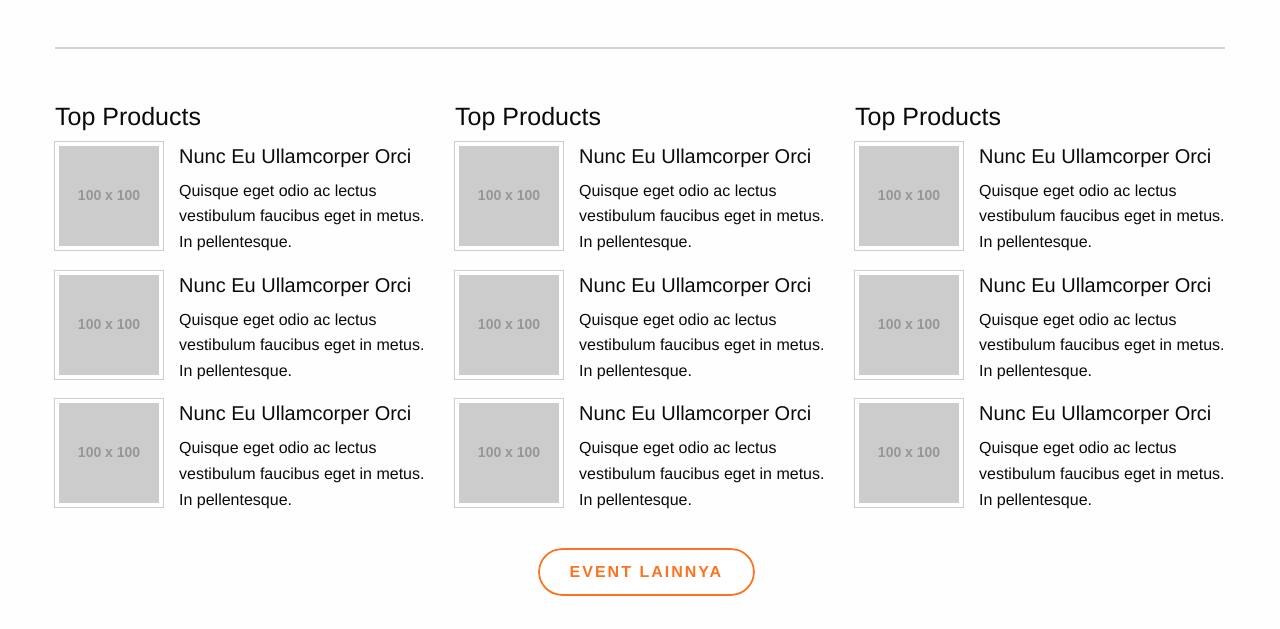
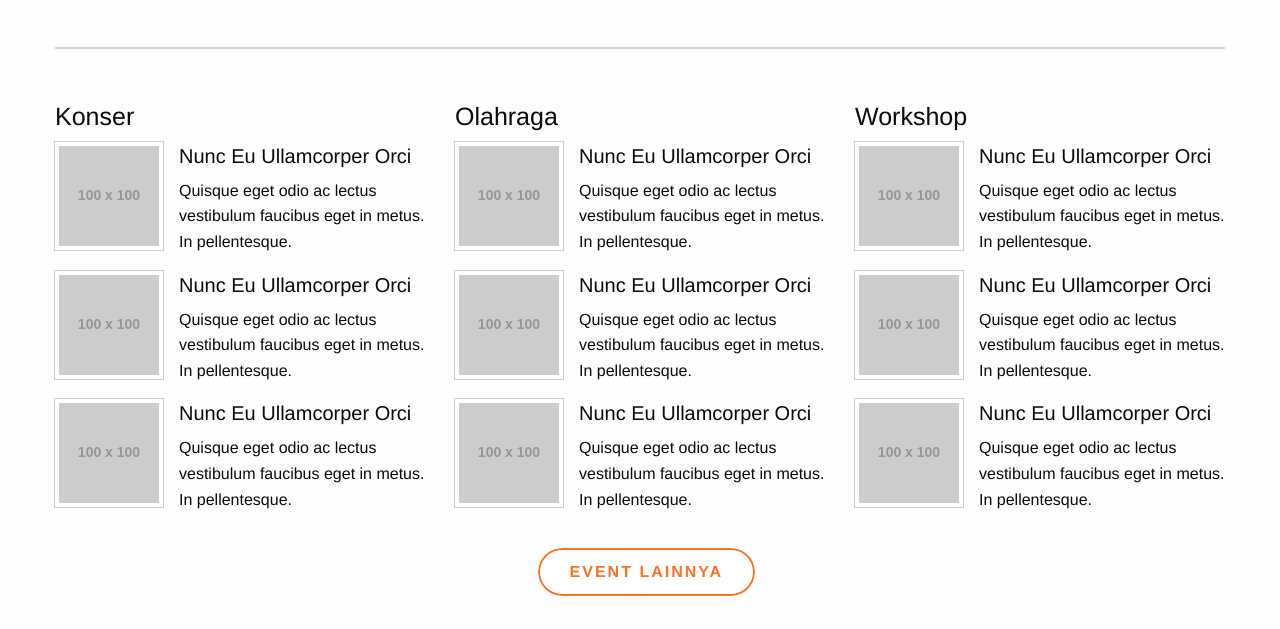
Before and after one commit to JosuaAdeS/TAS_IMK, a plain HTML site: page home_pembeli.html in a window 1280 px wide. Shown: the part 1795-2424 px from the top of the page. Drawn offline with Linux system fonts and the light colour scheme; placeholder pictures from the web are drawn by us.

Commit message:
Update Commit

```diff
--- a/home_pembeli.html
+++ b/home_pembeli.html
@@ -156,7 +156,7 @@
     </div>
     <div class="row">
       <div class="medium-4 columns">
-        <h4>Top Products</h4>
+        <h4>Konser</h4>
         <div class="media-object">
           <div class="media-object-section">
             <img class="thumbnail" src="https://placehold.it/100x100">
@@ -186,7 +186,7 @@
         </div>
       </div>
       <div class="medium-4 columns">
-        <h4>Top Products</h4>
+        <h4>Olahraga</h4>
         <div class="media-object">
           <div class="media-object-section">
             <img class="thumbnail" src="https://placehold.it/100x100">
@@ -216,7 +216,7 @@
         </div>
       </div>
       <div class="medium-4 columns">
-        <h4>Top Products</h4>
+        <h4>Workshop</h4>
         <div class="media-object">
           <div class="media-object-section">
             <img class="thumbnail" src="https://placehold.it/100x100">
```
Also changed, not shown: event_pembeli.html (added, +9 -0 lines).
